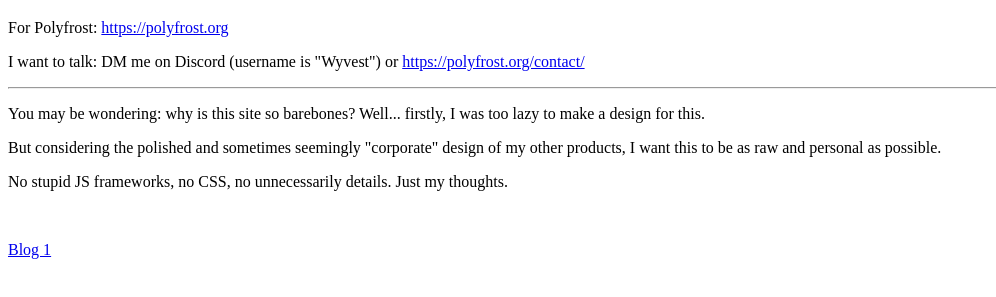
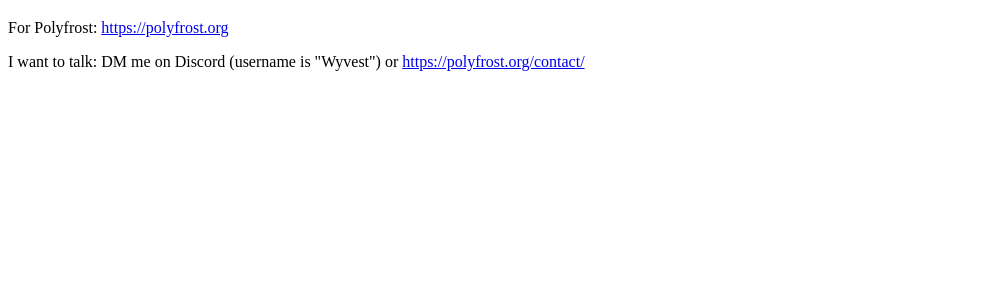
Before and after one commit to Wyvest/wyvest.net, a plain HTML site: page index.html in a window 1280 px wide. Shown: the part 61-358 px from the top of the page, without its empty margins (0-996 px from the left). Drawn offline with Linux system fonts and the light colour scheme.

Commit message:
Update index.html

```diff
--- a/index.html
+++ b/index.html
@@ -8,11 +8,5 @@
 <h1>wyvest.net</h1>
 <p>For Polyfrost: <a href="https://polyfrost.org">https://polyfrost.org</a></p>
 <p>I want to talk: DM me on Discord (username is "Wyvest") or <a href="https://polyfrost.org/contact/">https://polyfrost.org/contact/</a></p>
-<hr>
-<p>You may be wondering: why is this site so barebones? Well... firstly, I was too lazy to make a design for this. </p>
-<p>But considering the polished and sometimes seemingly "corporate" design of my other products, I want this to be as raw and personal as possible.</p>
-<p>No stupid JS frameworks, no CSS, no unnecessarily details. Just my thoughts.</p>
-<br>
-<p><a href="/blog1">Blog 1</a></p>
 </body>
 </html>
```
